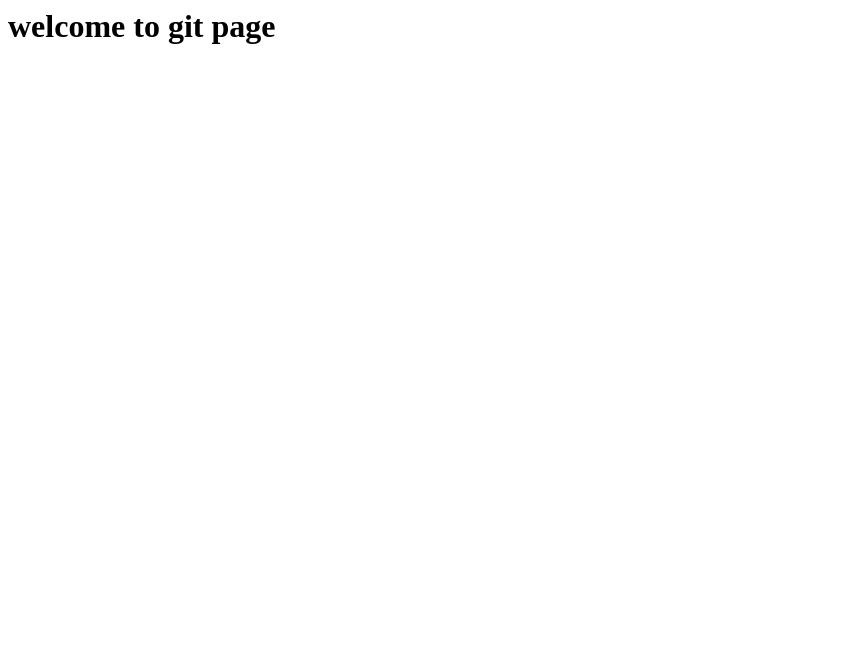
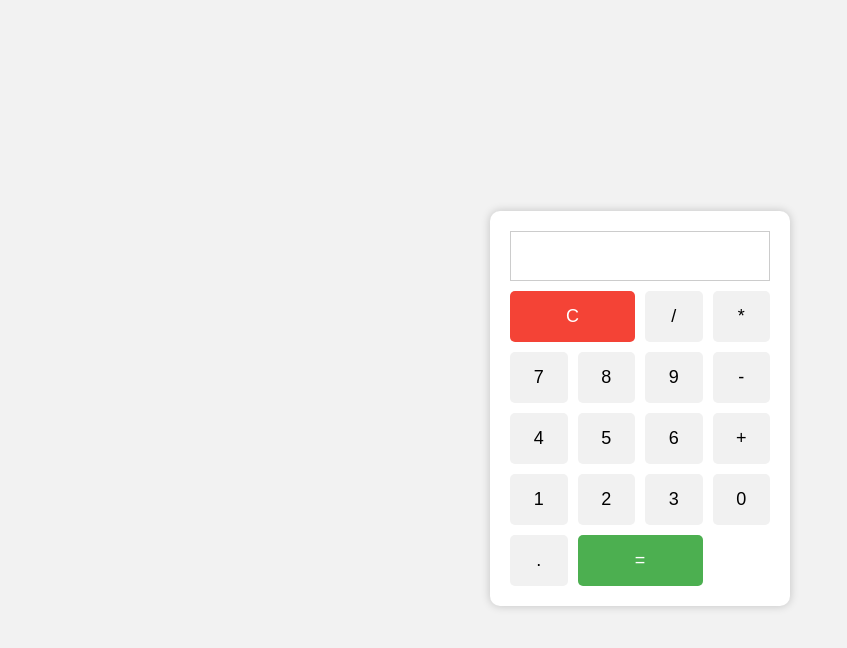
Before and after one commit to MounikaReddy-05/static-website, a plain HTML site: page index.html in a window 1280 px wide. Shown: the whole page, without its empty margins (0-847 px from the left). Drawn offline with Linux system fonts and the light colour scheme.

Commit message:
Update index.html

```diff
--- a/index.html
+++ b/index.html
@@ -1 +1,116 @@
-<h1>welcome to git page</h1>
+<h1><!DOCTYPE html>
+<html lang="en">
+<head>
+  <meta charset="UTF-8">
+  <title>Simple Calculator</title>
+  <style>
+    body {
+      font-family: Arial, sans-serif;
+      background: #f2f2f2;
+      display: flex;
+      justify-content: center;
+      align-items: center;
+      height: 100vh;
+    }
+
+    .calculator {
+      background: white;
+      padding: 20px;
+      border-radius: 10px;
+      box-shadow: 0 0 10px rgba(0,0,0,0.2);
+      width: 260px;
+    }
+
+    #display {
+      width: 100%;
+      height: 50px;
+      font-size: 24px;
+      text-align: right;
+      margin-bottom: 10px;
+      padding: 10px;
+      border: 1px solid #ccc;
+    }
+
+    .buttons {
+      display: grid;
+      grid-template-columns: repeat(4, 1fr);
+      gap: 10px;
+    }
+
+    button {
+      padding: 15px;
+      font-size: 18px;
+      border: none;
+      background-color: #f1f1f1;
+      border-radius: 5px;
+      cursor: pointer;
+    }
+
+    button:hover {
+      background-color: #ddd;
+    }
+
+    .operator {
+      background-color: #ffd966;
+    }
+
+    .equal {
+      background-color: #4CAF50;
+      color: white;
+      grid-column: span 2;
+    }
+
+    .clear {
+      background-color: #f44336;
+      color: white;
+      grid-column: span 2;
+    }
+  </style>
+</head>
+<body>
+
+<div class="calculator">
+  <input type="text" id="display" readonly>
+  <div class="buttons">
+    <button onclick="clearDisplay()" class="clear">C</button>
+    <button onclick="appendValue('/')">/</button>
+    <button onclick="appendValue('*')">*</button>
+    <button onclick="appendValue('7')">7</button>
+    <button onclick="appendValue('8')">8</button>
+    <button onclick="appendValue('9')">9</button>
+    <button onclick="appendValue('-')">-</button>
+    <button onclick="appendValue('4')">4</button>
+    <button onclick="appendValue('5')">5</button>
+    <button onclick="appendValue('6')">6</button>
+    <button onclick="appendValue('+')">+</button>
+    <button onclick="appendValue('1')">1</button>
+    <button onclick="appendValue('2')">2</button>
+    <button onclick="appendValue('3')">3</button>
+    <button onclick="appendValue('0')">0</button>
+    <button onclick="appendValue('.')">.</button>
+    <button onclick="calculate()" class="equal">=</button>
+  </div>
+</div>
+
+<script>
+  function appendValue(val) {
+    document.getElementById("display").value += val;
+  }
+
+  function clearDisplay() {
+    document.getElementById("display").value = "";
+  }
+
+  function calculate() {
+    try {
+      const result = eval(document.getElementById("display").value);
+      document.getElementById("display").value = result;
+    } catch {
+      document.getElementById("display").value = "Error";
+    }
+  }
+</script>
+
+</body>
+</html>
+</h1>
```
